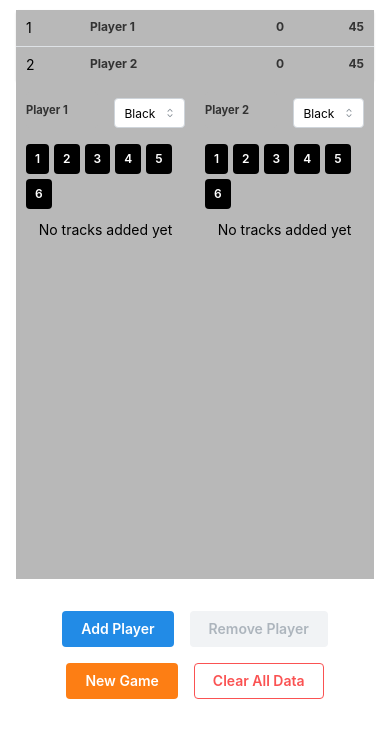
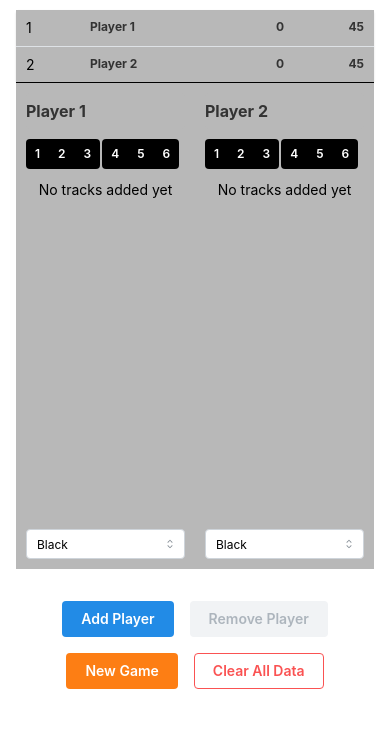
Before and after one commit to fferegrino/ticket2score, a React (Vite) app: page / in a window 390 px wide. Shown: the top 738 px of the page. Built offline with nearby package versions, Linux system fonts and the light colour scheme.

Commit message:
More UI updates

```diff
--- a/src/components/Player.tsx
+++ b/src/components/Player.tsx
@@ -24,6 +24,8 @@ interface PlayerProps {
   onColorChange: (color: string) => void;
   onScoreChange: (scoreEntries: ScoreEntry[]) => void;
 }
+
+const BUTTONS = [1, 2, 3, 4, 5, 6];
 
 const getStoredHistory = (playerName: string): ScoreEntry[] => {
   const stored = localStorage.getItem(`scoreHistory_${playerName}`);
@@ -102,6 +104,15 @@ export function Player({
   const { background, button, text, darker } =
     colorMap[selectedColor] || colorMap["black"];
 
+  const chunkedButtons = BUTTONS.reduce((acc, button, index) => {
+    const chunkIndex = Math.floor(index / 3);
+    if (!acc[chunkIndex]) {
+      acc[chunkIndex] = [];
+    }
+    acc[chunkIndex].push(button);
+    return acc;
+  }, [] as number[][]);
+
   return (
     <Paper
       shadow={isMobile ? "none" : "xs"}
@@ -110,10 +121,10 @@ export function Player({
       withBorder={isMobile ? false : true}
       style={{ backgroundColor: background }}
     >
-      <Group align="flex-end" mb="md">
       <TextInput
         value={name}
         onChange={(e) => handleNameChange(e.target.value)}
+        mb={isMobile ? "xs" : "xs"}
         styles={{
           root: { flex: 3 },
           input: {
@@ -121,27 +132,16 @@ export function Player({
             color: darker,
             border: "none",
             fontWeight: "bold",
-              fontSize: isMobile ? "0.7rem" : "1.5rem",
+            fontSize: isMobile ? "1rem" : "1.5rem",
             padding: "0rem",
           },
         }}
       />
-        <Select
-          size={isMobile ? "xs" : "md"}
-          data={[
-            { value: "red", label: "Red" },
-            { value: "blue", label: "Blue" },
-            { value: "green", label: "Green" },
-            { value: "yellow", label: "Yellow" },
-            { value: "black", label: "Black" },
-          ]}
-          onChange={handleColorChange}
-          value={selectedColor}
-          style={{ flex: isMobile ? 3 : 2 }}
-        />
-      </Group>
-      <Group mb={isMobile ? "xs" : "xs"} gap={isMobile ? "5" : "8"}>
-        {[1, 2, 3, 4, 5, 6].map((length) => (
+      <Button.Group
+        mb={isMobile ? "xs" : "xs"}
+        style={{ display: isMobile ? "none" : "block" }}
+      >
+        {BUTTONS.map((length) => (
           <Button
             key={length}
             variant={trackPoints === length ? "filled" : "light"}
@@ -156,6 +156,34 @@ export function Player({
           >
             {length}
           </Button>
+        ))}
+      </Button.Group>
+      <Group
+        mb={isMobile ? "xs" : "xs"}
+        gap="2"
+        style={{ display: isMobile ? "flex" : "none" }}
+      >
+        {chunkedButtons.map((chunk, index) => (
+          <Button.Group key={index}>
+            {chunk.map((length) => (
+              <Button
+                key={length}
+                variant={trackPoints === length ? "filled" : "light"}
+                onClick={() =>
+                  setTrackPoints(trackPoints === length ? 0 : length)
+                }
+                size="xs"
+                style={{
+                  backgroundColor: button,
+                  color: text,
+                  fontSize: isMobile ? "0.75rem" : "1rem",
+                  padding: isMobile ? "0.5rem" : "0.5rem",
+                }}
+              >
+                {length}
+              </Button>
+            ))}
+          </Button.Group>
         ))}
       </Group>
       <Button
@@ -192,8 +220,11 @@ export function Player({
                 >
                   <Group>
                     <Text
-                      size={isMobile ? "xs" : "xl"}
+                      size={isMobile ? "sm" : "xl"}
                       style={{ color: darker, fontWeight: "bold" }}
+                      onClick={() =>
+                        handleDeleteEntry(scoreHistory.length - 1 - index)
+                      }
                     >
                       {entry.points} carts
                     </Text>
@@ -201,6 +232,8 @@ export function Player({
                       ({entry.timestamp.toLocaleTimeString()})
                     </Text> */}
                     <ActionIcon
+                      hidden={isMobile}
+                      style={{ display: isMobile ? "none" : "block" }}
                       color={button}
                       onClick={() =>
                         handleDeleteEntry(scoreHistory.length - 1 - index)
@@ -216,6 +249,19 @@ export function Player({
           )}
         </List>
       </ScrollArea>
+      <Select
+        size={isMobile ? "xs" : "md"}
+        data={[
+          { value: "red", label: "Red" },
+          { value: "blue", label: "Blue" },
+          { value: "green", label: "Green" },
+          { value: "yellow", label: "Yellow" },
+          { value: "black", label: "Black" },
+        ]}
+        onChange={handleColorChange}
+        value={selectedColor}
+        style={{ flex: isMobile ? 3 : 2 }}
+      />
     </Paper>
   );
 }
--- a/src/components/Scoreboard.tsx
+++ b/src/components/Scoreboard.tsx
@@ -24,7 +24,7 @@ export function Scoreboard({ players }: ScoreboardProps) {
       withBorder={isMobile ? false : true}
       mb={isMobile ? "0" : "xl"}
     >
-      <Table>
+      <Table style={{ borderBottom: isMobile ? "1px solid #000" : "none" }}>
         <Table.Thead
           style={{ display: isMobile ? "none" : "table-header-group" }}
         >
```
Lines whose indentation alone changed are shown as unchanged.
